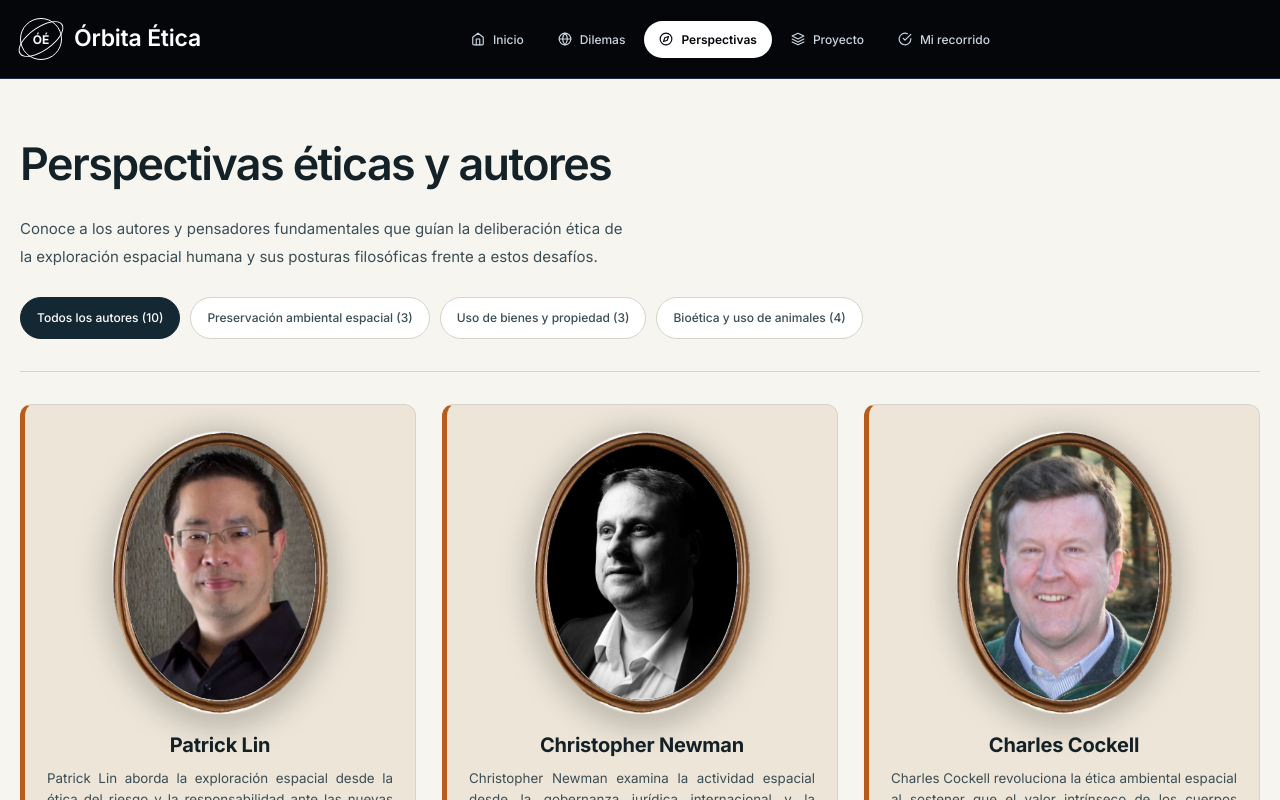
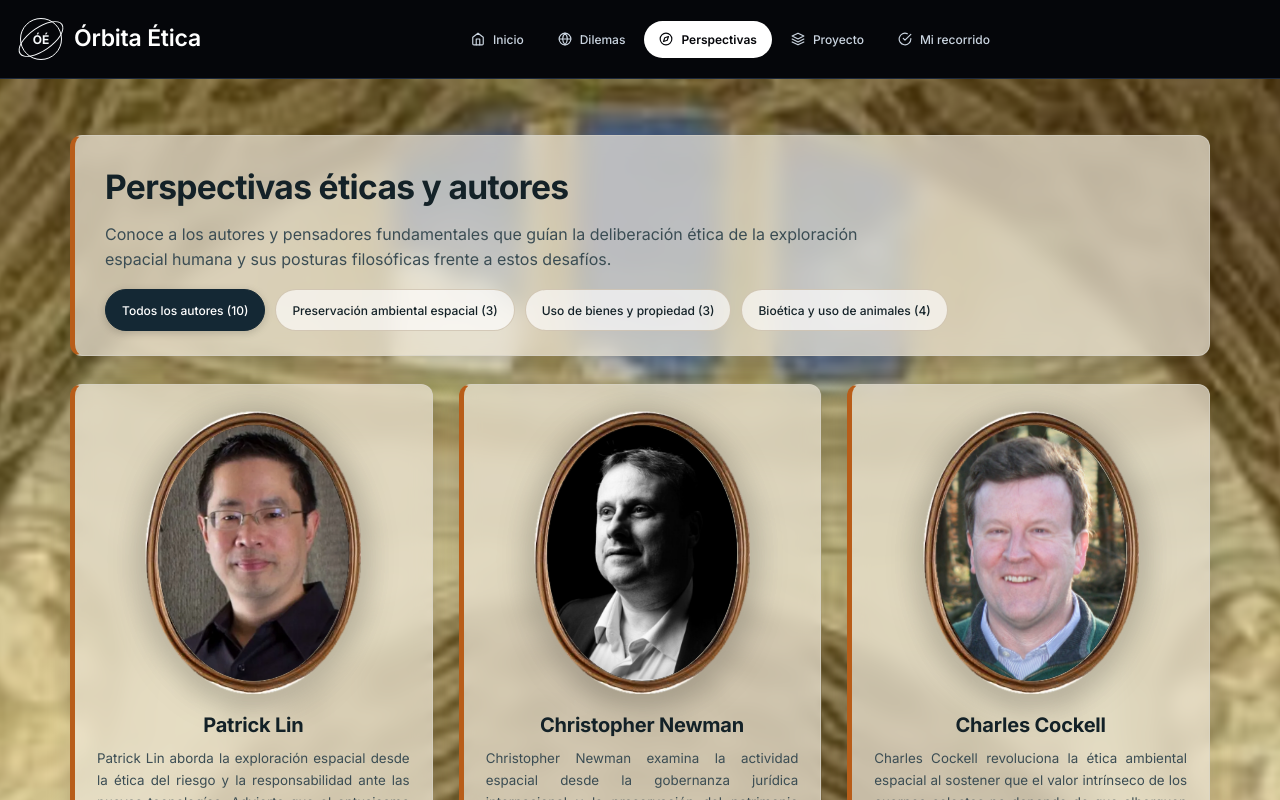
Before and after one commit to IsidoraZavala/sitio-web-astronomia, a React (Vite) app: page / in a window 1280 px wide. Both pictures are taken after a click on the button "Perspectivas". Shown: the top 800 px of the page. Built offline with nearby package versions, Linux system fonts and the light colour scheme; no server answers.

Commit message:
Perspectivas éticas: fondo vertical en color natural, tarjetas transparentes y eliminar banner inferior

```diff
--- a/src/App.css
+++ b/src/App.css
@@ -1445,6 +1445,99 @@
 /* ============================================================ */
 /* GALERÍA DE AUTORES ÉTICOS CON MARCO ANTIGUO DORADO OVALADO   */
 /* ============================================================ */
+.library-view-fullbleed {
+  position: relative;
+  width: 100%;
+  margin: 0;
+  padding: 3.5rem 1.5rem 5rem 1.5rem;
+  min-height: calc(100vh - 140px);
+  overflow: hidden;
+  background-color: #060B18;
+}
+
+.library-bg-layer {
+  position: absolute;
+  top: 0;
+  left: 0;
+  width: 100%;
+  height: 100%;
+  background-size: cover;
+  background-position: center top;
+  background-repeat: no-repeat;
+  filter: brightness(0.96) contrast(0.96) blur(1.5px);
+  transform: scale(1.02);
+  z-index: 0;
+  pointer-events: none;
+}
+
+.library-content-inner {
+  position: relative;
+  z-index: 2;
+  max-width: 1140px;
+  margin: 0 auto;
+}
+
+.library-title-block {
+  background-color: rgba(237, 229, 216, 0.70);
+  backdrop-filter: blur(10px);
+  -webkit-backdrop-filter: blur(10px);
+  border: 1px solid rgba(214, 211, 201, 0.6);
+  border-left: 5px solid var(--accent-amber);
+  border-radius: 12px;
+  padding: 24px 30px;
+  margin-bottom: 24px;
+  box-shadow: 0 8px 24px rgba(0, 0, 0, 0.15);
+}
+
+.library-title-block h1 {
+  margin: 0 0 8px 0;
+  font-size: 2.1rem;
+  color: var(--text-primary);
+  font-family: var(--font-sans);
+  font-weight: 700;
+  letter-spacing: -0.02em;
+}
+
+.library-title-block p {
+  margin: 0;
+  font-size: 1rem;
+  color: var(--text-secondary);
+  line-height: 1.55;
+  max-width: 75ch;
+}
+
+.library-title-block .filter-bar {
+  display: flex;
+  gap: 10px;
+  flex-wrap: wrap;
+  margin-top: 18px;
+}
+
+.library-title-block .filter-btn {
+  background-color: rgba(255, 255, 255, 0.65);
+  color: var(--text-primary);
+  border: 1px solid rgba(180, 160, 130, 0.5);
+  border-radius: 24px;
+  font-size: 12px;
+  font-weight: 500;
+  padding: 8px 16px;
+  cursor: pointer;
+  transition: all 0.2s ease;
+}
+
+.library-title-block .filter-btn:hover {
+  background-color: #FFFFFF;
+  border-color: var(--accent-amber);
+  transform: translateY(-1px);
+}
+
+.library-title-block .filter-btn.active {
+  background-color: var(--primary-solid);
+  color: #FFFFFF;
+  border-color: var(--primary-solid);
+  box-shadow: 0 2px 8px rgba(0, 0, 0, 0.18);
+}
+
 .authors-grid-three-col {
   display: grid;
   grid-template-columns: repeat(3, 1fr);
@@ -1467,24 +1560,28 @@
 }
 
 .author-museum-card {
-  background-color: #EDE5D8;
-  border: 1px solid var(--border-color);
+  background-color: rgba(237, 229, 216, 0.70);
+  backdrop-filter: blur(10px);
+  -webkit-backdrop-filter: blur(10px);
+  border: 1px solid rgba(214, 211, 201, 0.6);
   border-left: 5px solid var(--accent-amber);
   border-radius: 12px;
   padding: 26px 22px 24px 22px;
   display: flex;
   flex-direction: column;
   align-items: center;
-  transition: transform 0.28s ease, box-shadow 0.28s ease, border-color 0.28s ease;
+  transition: transform 0.28s ease, box-shadow 0.28s ease, border-color 0.28s ease, background-color 0.28s ease;
   position: relative;
   overflow: hidden;
+  box-shadow: 0 8px 24px rgba(0, 0, 0, 0.15);
 }
 
 .author-museum-card:hover {
   transform: translateY(-4px);
+  background-color: rgba(240, 233, 222, 0.82);
   border-color: var(--border-strong);
   border-left-color: #92400E;
-  box-shadow: 0 16px 32px rgba(70, 40, 15, 0.12), 0 4px 12px rgba(0, 0, 0, 0.06);
+  box-shadow: 0 16px 36px rgba(0, 0, 0, 0.22);
 }
 
 /* MARCO ANTIGUO OVALADO DORADO (PROTAGONISTA VISUAL) */
--- a/src/App.jsx
+++ b/src/App.jsx
@@ -147,7 +147,7 @@ function App() {
         </div>
       </header>
 
-      <main className={`main-content-wrapper ${seccionActiva === 'proyecto' ? 'main-project-fullbleed' : ''}`}>
+      <main className={`main-content-wrapper ${seccionActiva === 'proyecto' || seccionActiva === 'biblioteca' ? 'main-project-fullbleed' : ''}`}>
         {seccionActiva === 'inicio' && (
           <HomeView
             onExploreDilemmas={() => navegarSeccion('catalogo')}
--- a/src/components/LibraryView.jsx
+++ b/src/components/LibraryView.jsx
@@ -10,7 +10,7 @@ const resolverRutaImagen = (ruta) => {
   return `${base}${limpia}`
 }
 
-export function LibraryView({ onExploreDilemmas }) {
+export function LibraryView() {
   const [filtroDirectriz, setFiltroDirectriz] = useState('todas')
 
   const autoresFiltrados =
@@ -19,10 +19,19 @@ export function LibraryView({ onExploreDilemmas }) {
       : AUTORES_BIBLIOTECA.filter((a) => a.directrizId === filtroDirectriz)
 
   const rutaMarcoDorado = resolverRutaImagen('images/filosofos/marco_2_ovalado.png')
+  const rutaFondo = resolverRutaImagen('images/filosofos/foto filosofica fondo vertical.jpeg')
 
   return (
-    <div className="library-view">
-      <div className="page-title-block">
+    <div className="library-view-fullbleed">
+      {/* CAPA DE FONDO CON FOTO FILOSÓFICA VERTICAL EN SU COLOR NATURAL SUAVIZADA */}
+      <div
+        className="library-bg-layer"
+        style={{ backgroundImage: `url("${rutaFondo}")` }}
+      />
+
+      {/* CONTENIDO CENTRADO CON TARJETAS LEVEMENTE TRANSLÚCIDAS */}
+      <div className="library-content-inner">
+        <div className="library-title-block">
           <TypewriterTitle as="h1" text="Perspectivas éticas y autores" speed={24} />
           <p>
             Conoce a los autores y pensadores fundamentales que guían la deliberación ética de
@@ -114,16 +123,6 @@ export function LibraryView({ onExploreDilemmas }) {
             )
           })}
         </div>
-
-      {/* BANNER INFERIOR PARA VOLVER AL CATÁLOGO DE DILEMAS */}
-      <div className="home-bottom-strip" style={{ marginTop: '2.5rem' }}>
-        <div>
-          <strong>¿Listo para poner a prueba estos marcos éticos?</strong>
-          <p>Elige un dilema del catálogo y experimenta cómo cada autor y corriente analiza tus decisiones.</p>
-        </div>
-        <button className="btn-primary" onClick={onExploreDilemmas}>
-          Ir al Catálogo de dilemas →
-        </button>
       </div>
     </div>
   )
```
Lines whose indentation alone changed are shown as unchanged.
